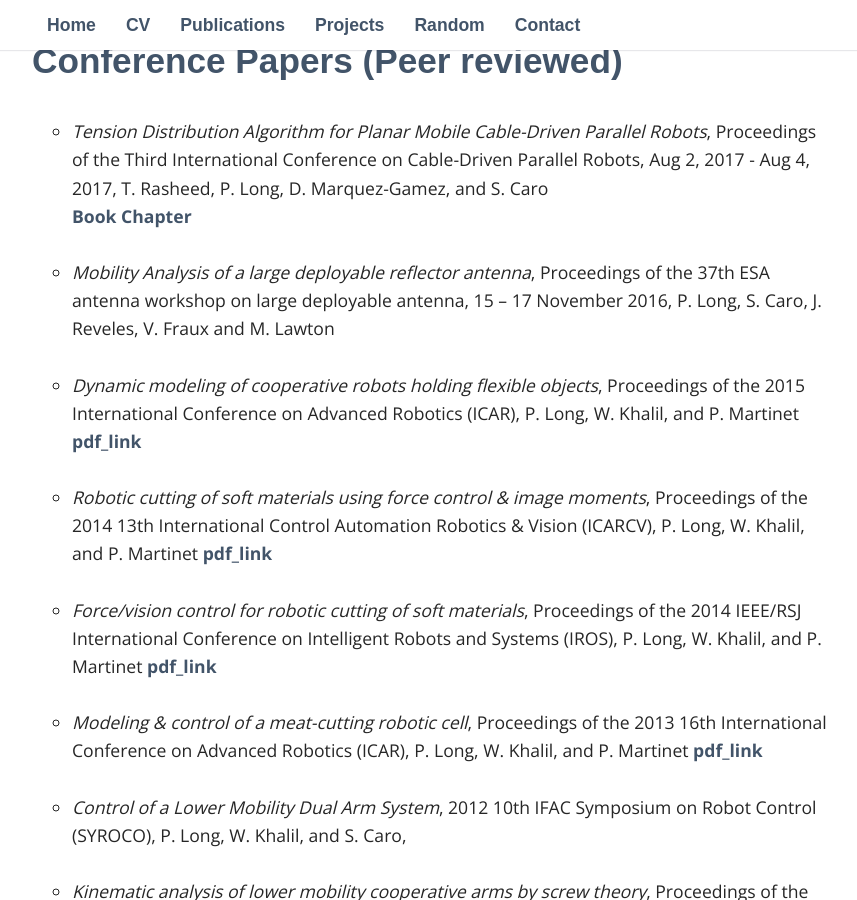
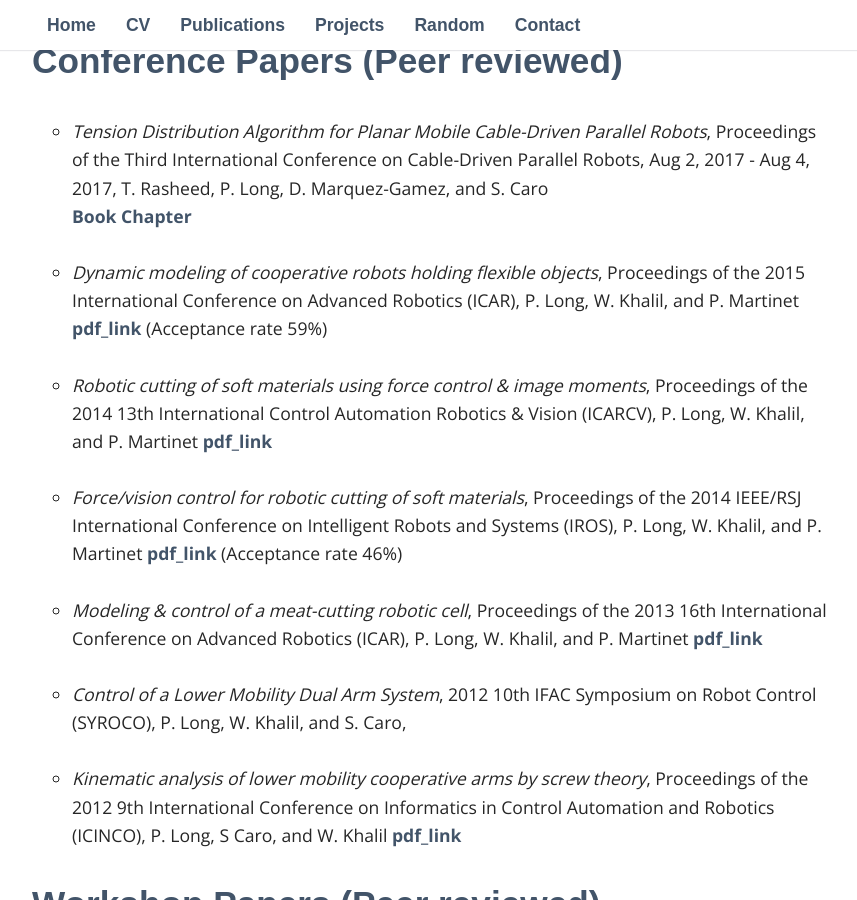
Before and after one commit to philip-long/philip-long.github.io, a Jekyll site: the page built from publications/index.html, in a window 1280 px wide and 900 px high, scrolled down 504 px. Shown: the whole window, without its empty margins (208-1065 px from the left). Built offline with Jekyll 4.4.1, drawn with Linux system fonts in a browser that asks for light colours; some web fonts are replaced; some of the changed text lies outside the part shown.

Commit message:
Update index.html

```diff
--- a/publications/index.html
+++ b/publications/index.html
@@ -35,16 +35,13 @@
    <br>
 
 
-    <li>
-     <i>Mobility Analysis of a large deployable reflector antenna</i>, Proceedings of the 37th ESA antenna workshop on large deployable antenna, 15 – 17 November 2016, P. Long, S. Caro, J. Reveles, V. Fraux and M. Lawton <br>
-    </li>
 
-   <br>
 
 
     <li>
      <i>Dynamic modeling of cooperative robots holding flexible objects</i>, Proceedings of the 2015 International Conference on Advanced Robotics (ICAR), P. Long, W. Khalil, and P. Martinet<br>
        <a href="http://www.irccyn.ec-nantes.fr/~martinet/publis/2015/ICAR15long.pdf"> pdf_link</a>
+       (Acceptance rate 59%)
     </li>
 
     <br>
@@ -56,6 +53,7 @@
     <br>
    <li>
     <i>Force/vision control for robotic cutting of soft materials</i>, Proceedings of the 2014 IEEE/RSJ International Conference on Intelligent Robots and Systems (IROS), P. Long, W. Khalil, and P. Martinet  <a href="https://www.researchgate.net/profile/Philip_Long2/publication/282005015_Forcevision_control_for_robotic_cutting_of_soft_materials*/links/560116be08aeafc8ac8c8025.pdf"> pdf_link</a>
+   (Acceptance rate 46%)
     </li>
     <br>
         <li>
@@ -71,8 +69,16 @@
                   <a href="https://hal.archives-ouvertes.fr/hal-00786897/document"> pdf_link</a>
 
  </li>
+    </ul>
+     <h2> Workshop Papers (Peer reviewed)</h2>
+
+      <ul style="list-style-type:circle">
 <br>
+        <li>
+     <i>Mobility Analysis of a large deployable reflector antenna</i>, Proceedings of the 37th ESA antenna workshop on large deployable antenna, 15 – 17 November 2016, P. Long, S. Caro, J. Reveles, V. Fraux and M. Lawton <br>
+    </li>
 
+   <br>
         <li>
         <i>Robotic Meat Cutting</i>, ICT-PAMM Workshop, Kumamoto, Japan, November 9-10th, 2013, P. Long, A. Moughlbay, W. Khalil, and P. Martinet <br>
         </li>
```
